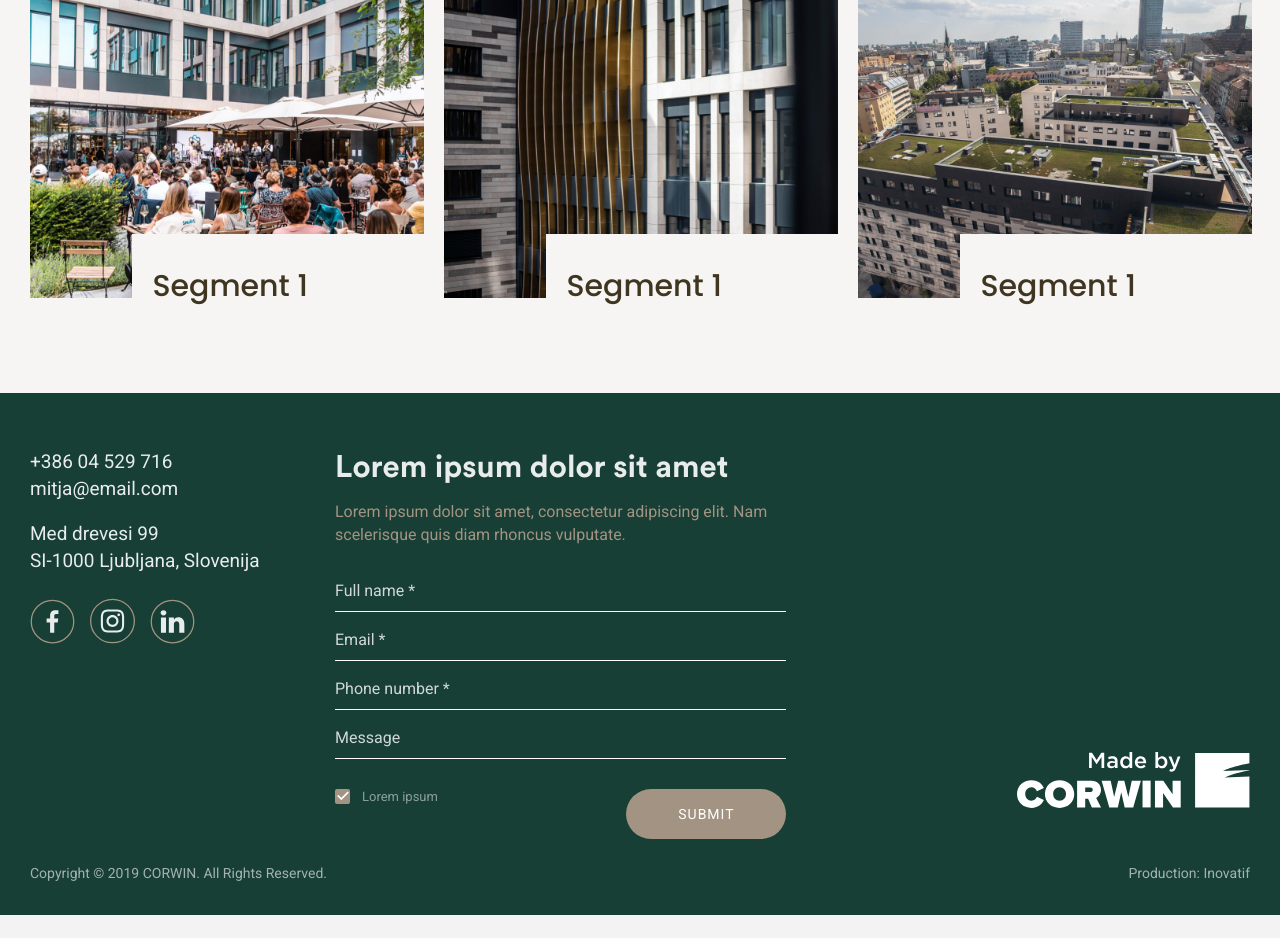
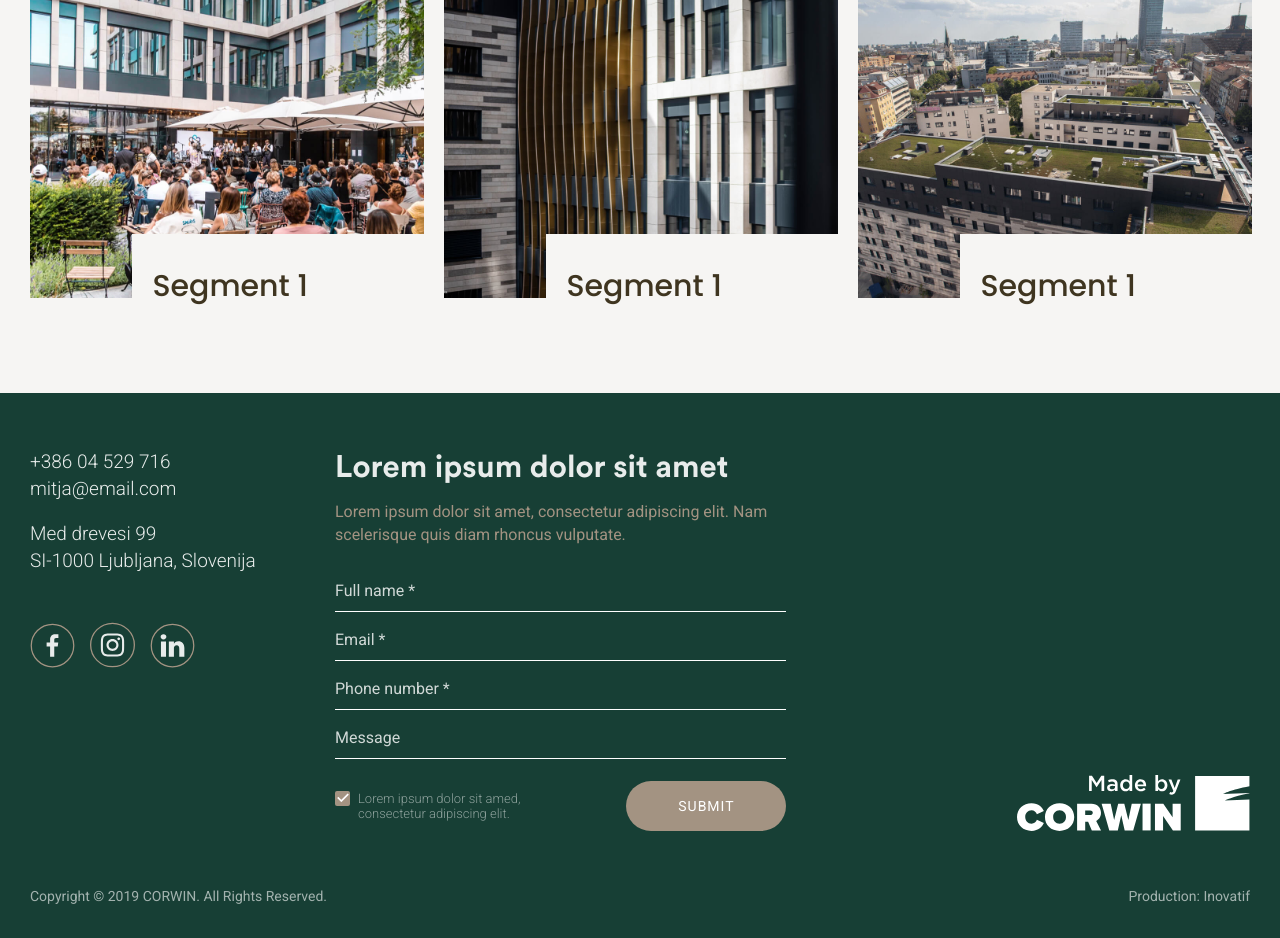
Before and after one commit to mitjapotocin/kvartet-task, a PHP site: page /index.html in a window 1280 px wide. Shown: the part 2022-2960 px from the top of the page. Before the commit the page ends 2937 px from the top, so only its background shows below. Run offline with PHP 8.4, Linux system fonts and the light colour scheme.

Commit message:
Fixes footer form, checkbox alignment

```diff
--- a/css/style.css
+++ b/css/style.css
@@ -423,7 +423,7 @@ footer {
   background: #173f35;
 }
 .social {
-  padding-top: 23px;
+  padding-top: 47px;
 }
 .social img {
   width: 45px;
@@ -473,8 +473,10 @@ footer {
   grid-area: contact;
 }
 .contact p {
+  padding-right: 16px;
   color: #fff;
   opacity: 0.9;
+  font-weight: 200;
 }
 @media only screen and (max-width:767px) {
   .contact p {
@@ -509,10 +511,16 @@ footer {
   grid-template-rows: 1fr;
   grid-template-areas: "contact contact-form footer-logo";
 }
+@media only screen and (max-width:959px) {
+  .info-contact {
+    grid-template-columns: 33% 47% 1fr;
+  }
+}
 @media only screen and (max-width:767px) {
   .info-contact {
     grid-gap: 34px;
-    grid-template-columns: 1fr;
+    gap: 34px;
+    grid-template-columns: 74%;
     grid-template-rows: min-content min-content min-content;
     grid-template-areas: "contact-form" "contact" "footer-logo";
   }
@@ -569,37 +577,48 @@ fieldset {
 }
 .checkbox-label {
   margin-left: 10px;
-  display: inline-block;
   font-family: 'Roboto', sans-serif;
   font-size: 13px;
   color: #fff;
   opacity: 0.5;
-  vertical-align: top;
+  font-weight: 200;
 }
 .checkbox-row {
   width: 100%;
-  margin-top: 30px;
+  margin-top: 22px;
   position: relative;
+  display: grid;
+  grid-template-columns: 1fr min-content;
+  grid-gap: 14%;
+  gap: 14%;
 }
-.checkbox-row input[type=checkbox]:checked + .custom-ckeckbox {
-  background: #a39382;
-}
-.checkbox-row input[type=checkbox]:checked + .custom-ckeckbox .custom-checkbox-image {
-  visibility: visible;
-}
-.checkbox-row input[type=checkbox] {
-  width: 13px;
-  height: 13px;
-  padding: 1px;
-  display: inline-block;
-  vertical-align: top;
+.input-field-checkbox {
+  opacity: 0;
   border: none;
   position: relative;
   top: 1px;
   left: 1px;
 }
-.checkbox-row input[type=checkbox]:focus {
+.input-field-checkbox:focus + .custom-ckeckbox {
   outline: auto 3px #a39382;
+}
+.input-field-checkbox:checked + .custom-ckeckbox {
+  background: #a39382;
+}
+.input-field-checkbox:checked + .custom-ckeckbox .custom-checkbox-image {
+  visibility: visible;
+}
+.form-label-checkbox {
+  position: relative;
+  top: 50%;
+}
+.checkbox-wrapper {
+  display: -webkit-flex;
+  display: -ms-flexbox;
+  display: flex;
+  -webkit-transform: translate(0, -50%);
+      -ms-transform: translate(0, -50%);
+          transform: translate(0, -50%);
 }
 .custom-ckeckbox {
   position: absolute;
@@ -620,9 +639,6 @@ fieldset {
           transform: translate(-50%, -50%);
 }
 .form-button {
-  position: absolute;
-  top: 0%;
-  right: 0%;
   border-radius: 25px;
   width: 160px;
   height: 50px;
--- a/index.html
+++ b/index.html
@@ -207,7 +207,8 @@
             </div>
         </div>
     </section>
-    <footer class="container">
+    <footer>
+        <div class="container">
             <div class="info-contact">
 
                 <div class="contact">
@@ -254,15 +255,18 @@
                             </div>
 
                             <div class="checkbox-row">
-                            <label for="checkbox" class="form-label-ceckbox">
-                                <input type="checkbox" name="checkbox" id="checkbox" class="input-field-checkbox"
-                                    checked></input>
+
+                                <label for="checkbox" class="form-label-checkbox">
+                                    <div class="checkbox-wrapper">
+                                        <input type="checkbox" name="checkbox" id="checkbox"
+                                            class="input-field-checkbox" checked></input>
                                         <div class="custom-ckeckbox">
                                             <img class="custom-checkbox-image" src="/images/png/check-Path.png" alt=""
                                                 srcset="">
                                         </div>
-                                <span class="checkbox-label">Lorem ipsum</span>
-
+                                        <span class="checkbox-label">Lorem ipsum dolor sit amed, consectetur adipiscing
+                                            elit. </span>
+                                    </div>
                                 </label>
                                 <button class="form-button" type="submit">SUBMIT</button>
 
@@ -284,6 +288,7 @@
                     </p>
                 </div>
             </div>
+        </div>
     </footer>
     <script type="text/javascript" src="https://code.jquery.com/jquery-2.2.0.min.js"></script>
     <script type="text/javascript" src="slick/slick.min.js"></script>
--- a/less/site/default/footer.less
+++ b/less/site/default/footer.less
@@ -16,7 +16,7 @@ footer {
         }
     }
 
-    padding-top: 23px; //preveri
+    padding-top: 47px; //preveri
 }
 
 .form-label {
@@ -58,8 +58,10 @@ footer {
 
 .contact {
     p {
+        padding-right: 16px;
         color: #fff;
         opacity: 0.9;
+        font-weight: 200;
 
         @media @bp_max_768 {
             font-size: 13px;
@@ -93,18 +95,22 @@ footer {
     }
 }
 
-
-
 .info-contact {
     display: grid;
     grid-template-columns: 25% 37% 1fr;
+
+    @media @bp_max_960 {
+        grid-template-columns: 33% 47% 1fr;
+    }
+
+    grid-template-rows: 1fr;
     grid-template-rows: 1fr;
     grid-template-areas: "contact contact-form footer-logo";
 
     @media @bp_max_768 {
-        //add row width 74%
         grid-gap: 34px;
-        grid-template-columns: 1fr;
+        gap: 34px;
+        grid-template-columns: 74%;
         grid-template-rows: min-content min-content min-content;
         grid-template-areas: "contact-form""contact""footer-logo";
 
@@ -173,43 +179,55 @@ fieldset {
 
 .checkbox-label {
     margin-left: 10px;
-    display: inline-block;
     .font-roboto;
     font-size: 13px;
     color: #fff;
     opacity: 0.5;
-    vertical-align: top;
-
+    font-weight: 200;
 }
 
 .checkbox-row {
     width: 100%;
-    margin-top: 30px;
+    margin-top: 22px;
     position: relative;
+    display: grid;
+    grid-template-columns: 1fr min-content;
+    grid-gap: 14%;
+    gap: 14%;
+}
 
-    input[type=checkbox]:checked+.custom-ckeckbox {
+.input-field-checkbox {
+    opacity: 0;
+    border: none;
+    position: relative;
+    top: 1px;
+    left: 1px;
+
+    &:focus+.custom-ckeckbox {
+
+        //  box-shadow: 0 0 3px 1px $purple
+        outline: auto 3px @buttoncolor;
+        // outline: auto 8px red;
+    }
+
+    &:checked+.custom-ckeckbox {
         background: @buttoncolor;
 
         .custom-checkbox-image {
             visibility: visible;
         }
     }
+}
 
-    input[type=checkbox] {
-        .wh(13px, 13px);
-        padding: 1px;
-        display: inline-block;
-        vertical-align: top;
-        border: none;
-        position: relative;
-        top: 1px;
-        left: 1px;
+.form-label-checkbox {
+    position: relative;
+    top: 50%;
 
-        &:focus {
-            outline: auto 3px @buttoncolor;
-        }
-    }
+}
 
+.checkbox-wrapper {
+    display: flex;
+    transform: translate(0, -50%);
 }
 
 .custom-ckeckbox {
@@ -230,9 +248,6 @@ fieldset {
 }
 
 .form-button {
-    position: absolute;
-    top: 0%;
-    right: 0%;
     border-radius: 25px;
     .wh(160px, 50px);
 
--- a/less/site/modules/slider.less
+++ b/less/site/modules/slider.less
@@ -95,7 +95,6 @@
 .card {
     display: block;
     float: right;
-    // padding: 30px 20px;
     background: @backgroundcolor;
     position: relative;
     width: 74%;
@@ -106,7 +105,6 @@
         // padding: 9px 9px;
     }
 
-
     p {
         font-size: 15px;
 
@@ -114,7 +112,6 @@
             font-size: 12px;
         }
     }
-
 }
 
 .card-header {
```
Also changed, not shown: css/.prefixed/style.css (+33 -21 lines), css/style.min.css, 2 other files. Lines whose indentation alone changed are shown as unchanged.
